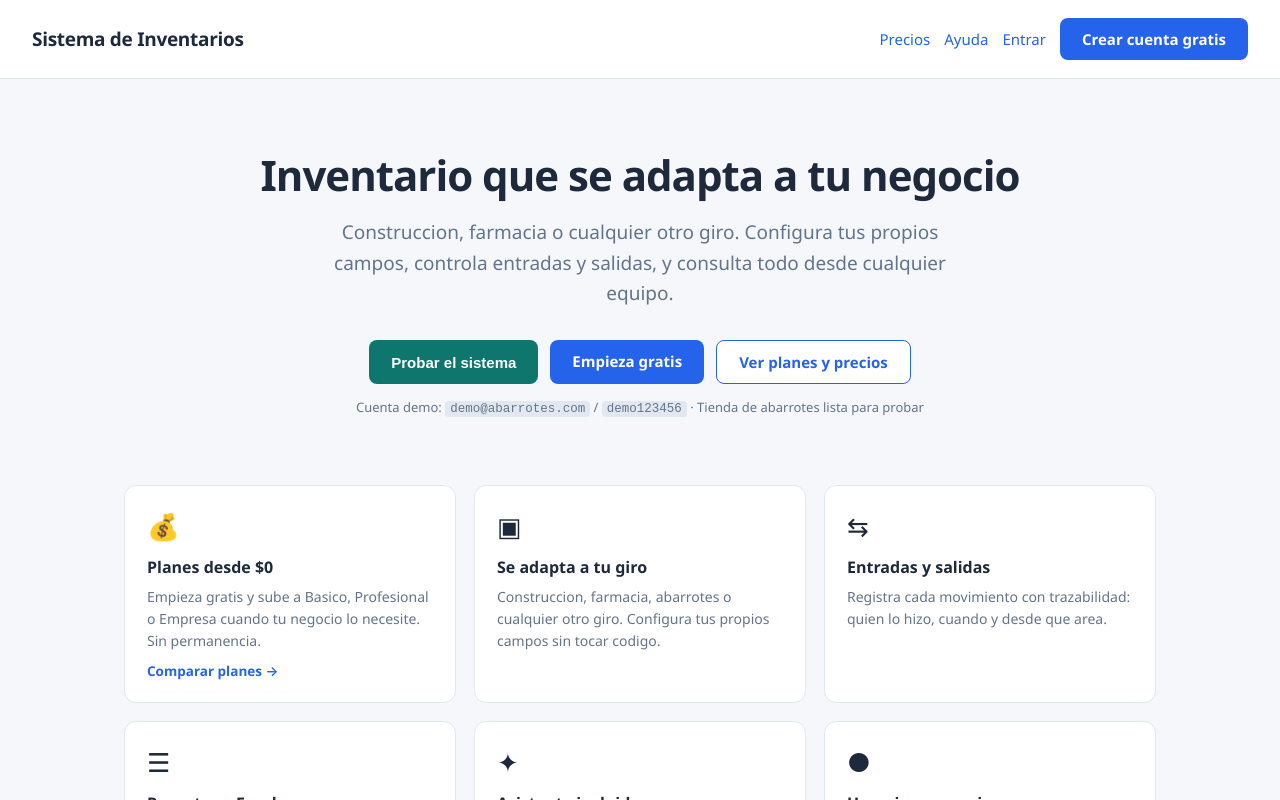
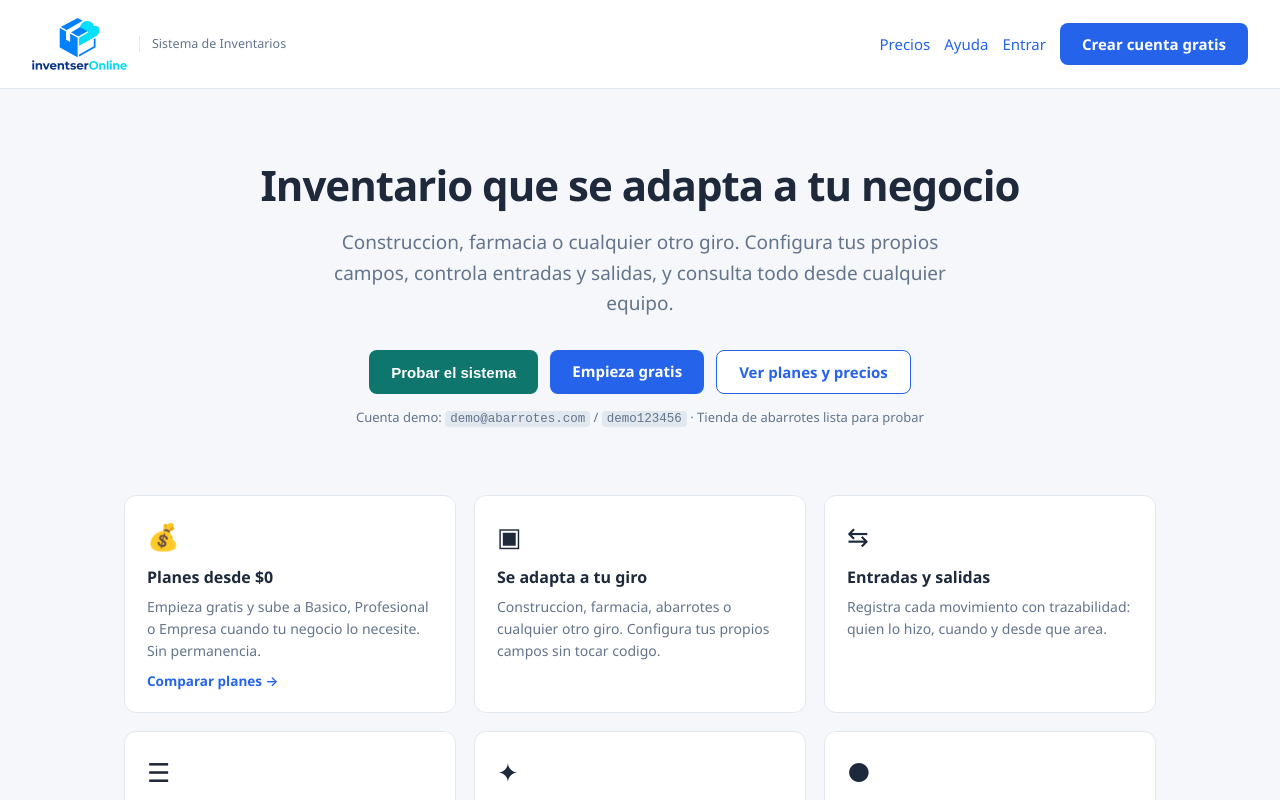
Before and after one commit to ldgfelipe/inventservonline, a Next.js app: page / in a window 1280 px wide. Shown: the top 800 px of the page. Built offline with nearby package versions, Linux system fonts and the light colour scheme.

Commit message:
Landing: mostrar el logo de inventserOnline y usar favicon

```diff
--- a/src/app/globals.css
+++ b/src/app/globals.css
@@ -53,6 +53,33 @@ a { color: var(--primario); text-decoration: none; }
   border-bottom: 1px solid var(--borde);
 }
 .logo { font-size: 19px; font-weight: 700; letter-spacing: -0.3px; }
+
+/* Logo de la landing */
+.landing-marca {
+  display: flex;
+  align-items: center;
+  gap: 12px;
+  text-decoration: none;
+  color: inherit;
+  min-width: 0;
+}
+.landing-logo {
+  height: 52px;
+  width: auto;
+  display: block;
+}
+.landing-tagline {
+  font-size: 12.5px;
+  color: var(--suave);
+  border-left: 1px solid var(--borde);
+  padding-left: 12px;
+  line-height: 1.25;
+}
+@media (max-width: 640px) {
+  .landing-marca { gap: 8px; }
+  .landing-logo { height: 40px; }
+  .landing-tagline { display: none; }
+}
 
 .hero {
   max-width: 940px;
--- a/src/app/layout.js
+++ b/src/app/layout.js
@@ -3,6 +3,7 @@ import './globals.css';
 export const metadata = {
   title: 'Sistema de Inventarios Online',
   description: 'Inventario adaptable por giro: construccion, farmacia y mas. Registrate y empieza a usarlo hoy.',
+  icons: { icon: '/favicon.png', shortcut: '/favicon.png', apple: '/favicon.png' },
 };
 
 export default function RootLayout({ children }) {
--- a/src/app/page.js
+++ b/src/app/page.js
@@ -35,7 +35,10 @@ export default function Landing() {
   return (
     <>
       <header className="landing-header">
-        <span className="logo">Sistema de Inventarios</span>
+        <Link href="/" className="landing-marca" aria-label="inventserOnline - inicio">
+          <img src="/logo.png" alt="inventserOnline" className="landing-logo" />
+          <span className="landing-tagline">Sistema de Inventarios</span>
+        </Link>
         <nav style={{ display: 'flex', gap: 14, alignItems: 'center' }}>
           <Link href="/precios">Precios</Link>
           <Link href="/ayuda">Ayuda</Link>
```
Also changed, not shown: public/favicon.png (added).
